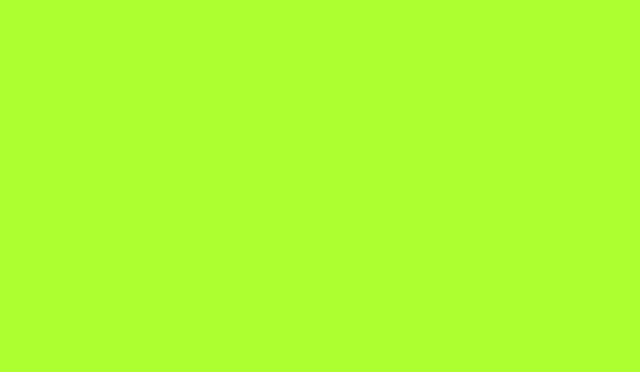
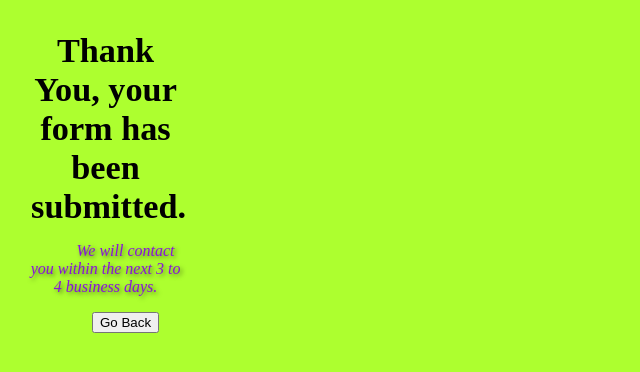
Before and after one commit to roy-is-our-boy13/The-Picasso-Painting, a plain HTML site: page form-submitted.html in a window 1280 px wide. Shown: the whole page, without its empty margins (0-640 px from the left). Drawn offline with Linux system fonts and the light colour scheme.

Commit message:
Small fix for css file.

```diff
--- a/form-submitted.html
+++ b/form-submitted.html
@@ -8,4 +8,11 @@
 </head>
 <body class = "aGridBackgroundColor">
     <div>
-        <header><h1 alig
+        <header><h1 align="center">Thank You, your form has been submitted.</h1></header>
+        <article class = "paragraph">
+            <p><i>We will contact you within the next 3 to 4 business days.</i></p>
+            <form action="./index.html"><button>Go Back</button></form>
+        </article>
+    </div
+</body>
+</html>
--- a/style.css
+++ b/style.css
@@ -158,7 +158,7 @@ input[type=submit]
     This is for computer screens that are much higher in resolutin.
 */
 
-@media screen and (min-width: 1027px)
+@media screen and (min-width: 1920px)
 {
     .blackItemBlock
     {
```
